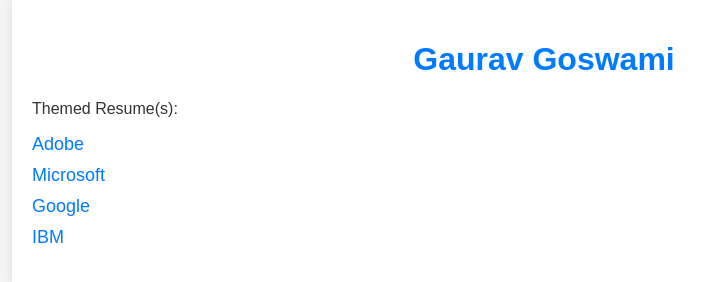
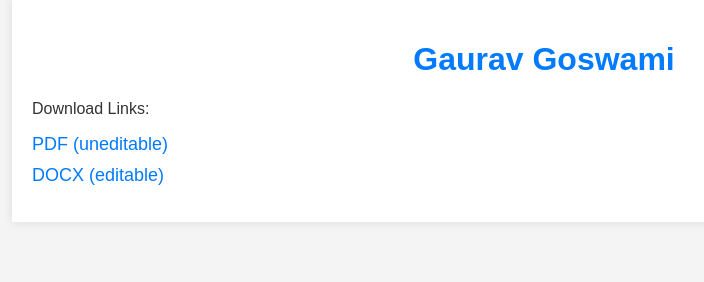
Before and after one commit to gary1998/resume, a plain HTML site: page index.html in a window 1280 px wide. Shown: the whole page, without its empty margins (96-800 px from the left). Drawn offline with Linux system fonts and the light colour scheme.

Commit message:
Update index.html

```diff
--- a/index.html
+++ b/index.html
@@ -43,13 +43,10 @@
 <body>
     <div class="container">
         <h1>Gaurav Goswami</h1>
-        <p>Themed Resume(s):</p>
+        <p>Download Links:</p>
         <ul>
-            <li><a href="adobe.html">Adobe</a></li>
-            <li><a href="microsoft.html">Microsoft</a></li>
-            <li><a href="google.html">Google</a></li>
-            <li><a href="ibm.html">IBM</a></li>
-            <!-- Add more links here as needed -->
+            <li><a href="gaurav-goswami-resume-new.pdf">PDF (uneditable)</a></li>
+            <li><a href="gaurav-goswami-resume.docx">DOCX (editable)</a></li>
         </ul>
     </div>
 </body>
```
